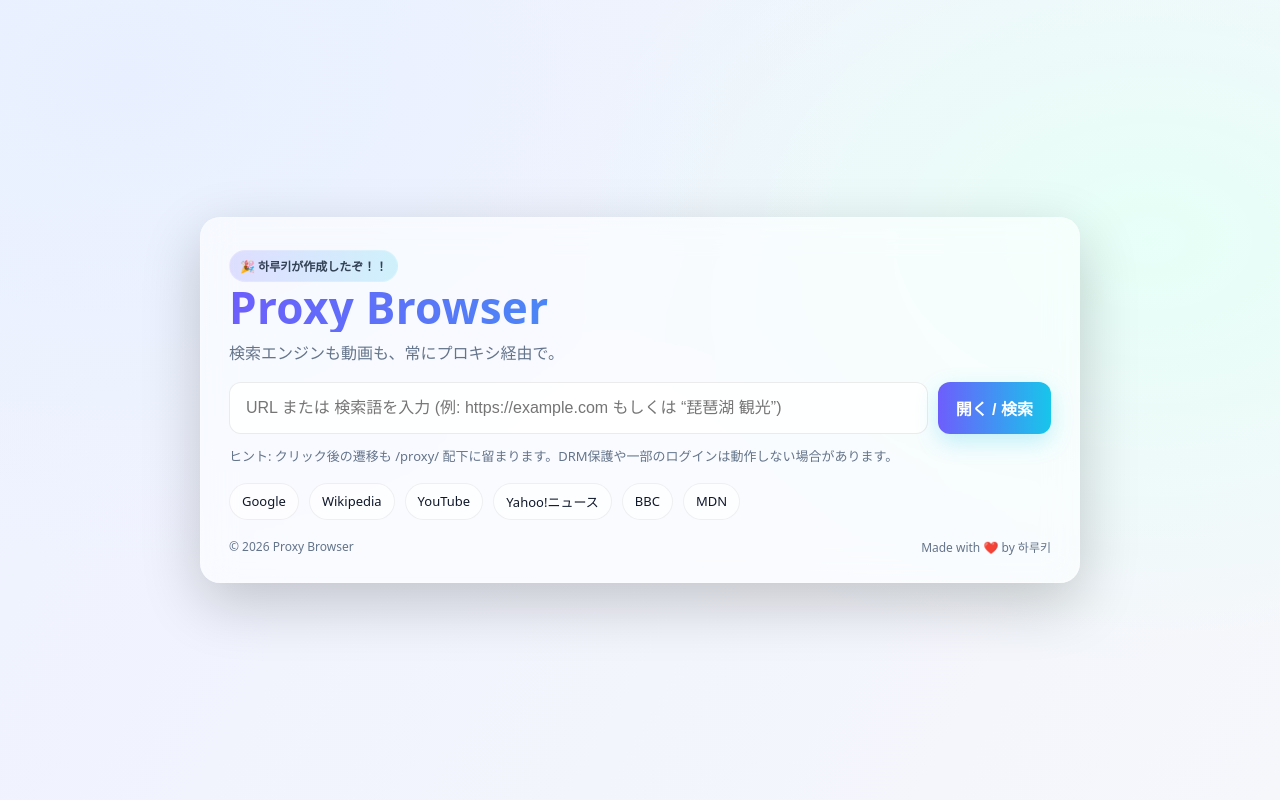
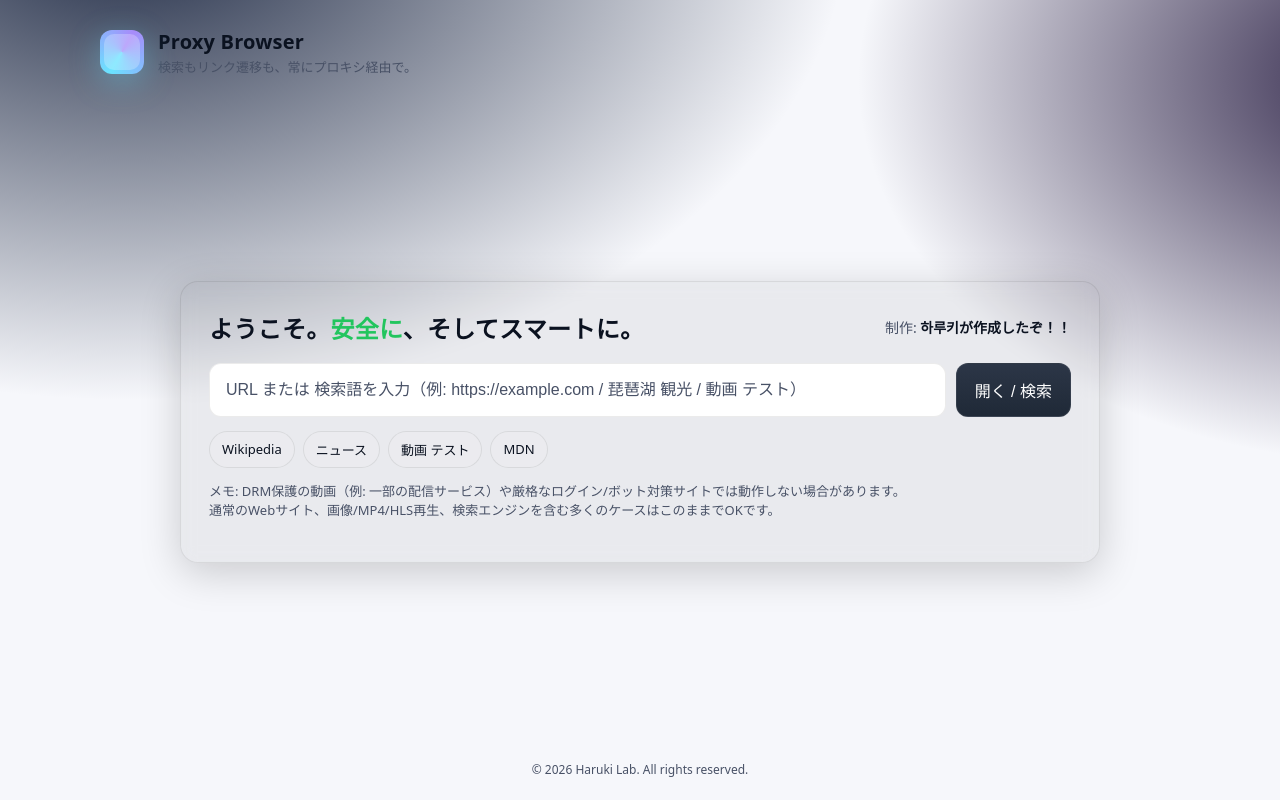
Before and after one commit to proxytest0987/LearningLink-, a website: page public/index.html in a window 1280 px wide. Drawn offline with Linux system fonts and the light colour scheme.

Commit message:
Update index.html

```diff
--- a/public/index.html
+++ b/public/index.html
@@ -3,112 +3,143 @@
 <head>
   <meta charset="utf-8" />
   <meta name="viewport" content="width=device-width,initial-scale=1" />
-  <title>Proxy Browser</title>
-  <meta name="color-scheme" content="light dark" />
+  <title>Proxy Browser — 하루키が作成したぞ！！</title>
+  <meta name="theme-color" content="#101216" />
+  <link rel="icon" href="/favicon.svg" type="image/svg+xml">
   <style>
     :root{
-      --bg:#0f1020; --fg:#101418; --text:#1a1f2b; --muted:#6b7280; --brand:#6d5efc; --brand2:#17c6eb; --glass:rgba(255,255,255,.08);
+      --bg:#0e1116; --card:rgba(255,255,255,.06); --card-border:rgba(255,255,255,.12);
+      --text:#e9eef5; --muted:#a6b0bf; --accent:#6ae3ff; --accent2:#a78bfa; --ok:#22c55e;
+      --input:#141922; --btn:#1f2937; --btntext:#eaf2ff;
     }
     @media (prefers-color-scheme: light){
-      :root{ --bg:#f6f7fb; --fg:#ffffff; --text:#0f172a; --muted:#64748b; --glass:rgba(255,255,255,.6); }
+      :root{ --bg:#f6f7fb; --card:rgba(0,0,0,.05); --card-border:rgba(0,0,0,.08);
+             --text:#0b1220; --muted:#485166; --input:#fff; --btn:#0b1220; --btntext:#fff; }
     }
-    *{ box-sizing:border-box }
+    *{ box-sizing: border-box }
     html,body{ height:100% }
     body{
-      margin:0; font-family: ui-sans-serif, system-ui, -apple-system, Segoe UI, Roboto, "Hiragino Kaku Gothic ProN", "Noto Sans JP", "Yu Gothic UI", "Yu Gothic", Meiryo, sans-serif;
-      color:var(--text); display:grid; place-items:center; background: radial-gradient(1200px 800px at 10% 10%, #1b1740 0%, transparent 60%),
-                               radial-gradient(1000px 700px at 90% 30%, #07253d 0%, transparent 60%),
-                               linear-gradient(120deg, #0d0f1a, #0b0e17);
-      min-height:100%;
+      margin:0; font-family: ui-sans-serif,system-ui,-apple-system,Segoe UI,Roboto,Helvetica,Arial;
+      color:var(--text); background: radial-gradient(1200px 800px at 10% -10%, #1f2a44 0%, transparent 60%),
+                          radial-gradient(1000px 700px at 110% 10%, #2a1f44 0%, transparent 55%),
+                          var(--bg);
     }
-    @media (prefers-color-scheme: light){
-      body{ background:
-        radial-gradient(1200px 800px at 10% 10%, #e8f0ff 0%, transparent 60%),
-        radial-gradient(1000px 700px at 90% 30%, #e6fff7 0%, transparent 60%),
-        linear-gradient(120deg, #eef2ff, #f6f7fb); }
+    .wrap{ min-height:100%; display:grid; grid-template-rows:auto 1fr auto }
+    header{ padding:28px 20px }
+    .brand{
+      display:flex; align-items:center; gap:14px; max-width:1080px; margin:0 auto;
     }
+    .logo{
+      width:44px; height:44px; border-radius:12px; background: conic-gradient(from 210deg, #6ae3ff, #a78bfa, #6ae3ff);
+      box-shadow: 0 8px 30px rgba(106,227,255,.35);
+      position:relative; overflow:hidden;
+    }
+    .logo::after{ content:""; position:absolute; inset:4px; border-radius:10px; background: var(--bg); mix-blend-mode:screen; opacity:.25 }
+    .titles h1{ margin:0; font-size:20px; letter-spacing:.2px }
+    .titles p{ margin:2px 0 0; color:var(--muted); font-size:13px }
+    main{ display:grid; place-items:center; padding:24px 16px }
     .card{
-      width:min(880px, 94vw);
-      backdrop-filter: blur(16px) saturate(120%);
-      background: var(--glass);
-      border:1px solid rgba(255,255,255,.18);
-      border-radius: 20px;
-      padding: 32px 28px 26px;
-      box-shadow: 0 20px 60px rgba(0,0,0,.20);
+      width:min(920px, 100%); background: var(--card); border:1px solid var(--card-border);
+      border-radius:18px; padding:28px; backdrop-filter: blur(8px);
+      box-shadow: 0 10px 40px rgba(0,0,0,.18);
     }
-    h1{
-      margin:0 0 8px; font-size: clamp(28px, 4vw, 44px);
-      letter-spacing:.3px; line-height:1.15;
-      background: linear-gradient(90deg, var(--brand), var(--brand2));
-      -webkit-background-clip: text; background-clip:text; color: transparent;
-      font-weight: 800;
+    .hero{
+      display:flex; align-items:center; justify-content:space-between; gap:16px; flex-wrap:wrap; margin-bottom:18px;
     }
-    .subtitle{ color:var(--muted); margin:0 0 18px; font-size: clamp(14px, 2.2vw, 16px) }
-    .badge{
-      display:inline-flex; gap:8px; align-items:center;
-      padding:6px 10px; border-radius:999px; font-size:12px; font-weight:700;
-      background: linear-gradient(90deg, rgba(109,94,252,.18), rgba(23,198,235,.18));
-      color:#334155; border:1px solid rgba(255,255,255,.2);
-    }
-    @media (prefers-color-scheme: dark){
-      .badge{ color:#e5e7eb }
-    }
-    form{
-      display:flex; gap:10px; margin:16px 0 12px; flex-wrap:wrap
+    .hero h2{ margin:0; font-size:24px; letter-spacing:.3px }
+    .madeby{ color:var(--muted); font-size:14px }
+    .madeby b{ color:var(--text) }
+    .form{
+      display:flex; gap:10px; width:100%; margin-top:8px;
     }
     input[type="text"]{
-      flex:1 1 520px; min-width: 220px;
-      padding:14px 16px; font-size:16px; border-radius:12px; border:1px solid rgba(0,0,0,.08);
-      outline:none; background: rgba(255,255,255,.85);
+      flex:1; padding:14px 16px; font-size:16px; color:var(--text);
+      background: var(--input); border:1px solid var(--card-border); border-radius:12px;
+      outline:none; transition: box-shadow .15s ease, border-color .15s ease;
     }
-    @media (prefers-color-scheme: dark){
-      input[type="text"]{ background: rgba(17,20,28,.6); color:#e5e7eb; border:1px solid rgba(255,255,255,.12)}
+    input[type="text"]::placeholder{ color:var(--muted) }
+    input[type="text"]:focus{ border-color:#70d7ff; box-shadow:0 0 0 4px rgba(112,215,255,.15) }
+    button{
+      padding:14px 18px; font-size:16px; border-radius:12px; border:1px solid rgba(255,255,255,.08);
+      background: linear-gradient(180deg, #2c3647 0%, #1f2937 100%); color:var(--btntext); cursor:pointer;
+      transition: transform .05s ease, box-shadow .15s ease;
     }
-    button{
-      flex: 0 0 auto;
-      padding:14px 18px; font-size:16px; border-radius:12px; border:none; cursor:pointer; font-weight:700;
-      background: linear-gradient(90deg, var(--brand), var(--brand2)); color:white;
-      box-shadow: 0 8px 22px rgba(23,198,235,.25);
+    button:hover{ box-shadow:0 8px 20px rgba(32, 118, 255, .25) }
+    button:active{ transform: translateY(1px) }
+    .chips{ display:flex; gap:8px; flex-wrap:wrap; margin-top:14px }
+    .chip{
+      padding:8px 12px; border-radius:999px; border:1px solid var(--card-border);
+      background: rgba(255,255,255,.06); color:var(--text); font-size:13px; cursor:pointer;
     }
-    .hint{ color:var(--muted); font-size:13px; margin-top:6px }
-    .chips{ display:flex; flex-wrap:wrap; gap:10px; margin-top:18px }
-    .chip{
-      padding:8px 12px; border-radius:999px; font-size:13px; cursor:pointer; user-select:none;
-      background: rgba(255,255,255,.6); border:1px solid rgba(0,0,0,.06)
-    }
-    @media (prefers-color-scheme: dark){
-      .chip{ background: rgba(255,255,255,.06); border:1px solid rgba(255,255,255,.16); color:#e5e7eb }
-    }
-    footer{ margin-top: 18px; font-size: 12px; color: var(--muted); display:flex; justify-content:space-between; gap:12px; flex-wrap:wrap }
-    a.quick{ text-decoration:none; color:inherit }
+    .hint{ margin-top:14px; color:var(--muted); font-size:13px; line-height:1.5 }
+    footer{ padding:22px; text-align:center; color:var(--muted); font-size:12px }
+    .ok{ color: var(--ok) }
   </style>
 </head>
 <body>
-  <main class="card">
-    <div class="badge">🎉 하루키が作成したぞ！！</div>
-    <h1>Proxy Browser</h1>
-    <p class="subtitle">検索エンジンも動画も、常にプロキシ経由で。</p>
+  <div class="wrap">
+    <header>
+      <div class="brand">
+        <div class="logo" aria-hidden="true"></div>
+        <div class="titles">
+          <h1>Proxy Browser</h1>
+          <p>検索もリンク遷移も、常にプロキシ経由で。</p>
+        </div>
+      </div>
+    </header>
 
-    <form action="/go" method="post">
-      <input type="text" name="q" placeholder="URL または 検索語を入力 (例: https://example.com もしくは “琵琶湖 観光”)" autofocus />
-      <button type="submit">開く / 検索</button>
-    </form>
+    <main>
+      <section class="card">
+        <div class="hero">
+          <h2>ようこそ。<span class="ok">安全に</span>、そしてスマートに。</h2>
+          <div class="madeby">制作: <b>하루키が作成したぞ！！</b></div>
+        </div>
 
-    <p class="hint">ヒント: クリック後の遷移も /proxy/ 配下に留まります。DRM保護や一部のログインは動作しない場合があります。</p>
+        <form class="form" action="/go" method="post" onsubmit="return handleSubmit(event)">
+          <input id="q" type="text" name="q" autocomplete="on"
+                 placeholder="URL または 検索語を入力（例: https://example.com / 琵琶湖 観光 / 動画 テスト）" />
+          <button type="submit">開く / 検索</button>
+        </form>
 
-    <div class="chips">
-      <a class="quick chip" href="/proxy/https://www.google.com">Google</a>
-      <a class="quick chip" href="/proxy/https://ja.wikipedia.org">Wikipedia</a>
-      <a class="quick chip" href="/proxy/https://www.youtube.com">YouTube</a>
-      <a class="quick chip" href="/proxy/https://news.yahoo.co.jp">Yahoo!ニュース</a>
-      <a class="quick chip" href="/proxy/https://www.bbc.com">BBC</a>
-      <a class="quick chip" href="/proxy/https://developer.mozilla.org/ja/">MDN</a>
-    </div>
+        <div class="chips">
+          <div class="chip" onclick="quick('https://ja.wikipedia.org')">Wikipedia</div>
+          <div class="chip" onclick="quick('https://news.yahoo.co.jp')">ニュース</div>
+          <div class="chip" onclick="quick('動画 テスト')">動画 テスト</div>
+          <div class="chip" onclick="quick('https://developer.mozilla.org')">MDN</div>
+        </div>
+
+        <p class="hint">
+          メモ: DRM保護の動画（例: 一部の配信サービス）や厳格なログイン/ボット対策サイトでは動作しない場合があります。<br/>
+          通常のWebサイト、画像/MP4/HLS再生、検索エンジンを含む多くのケースはこのままでOKです。
+        </p>
+      </section>
+    </main>
 
     <footer>
-      <span>© 2026 Proxy Browser</span>
-      <span>Made with ❤️ by 하루키</span>
+      © <span id="year"></span> Haruki Lab. All rights reserved.
     </footer>
-  </main>
+  </div>
+
+  <script>
+    document.getElementById('year').textContent = new Date().getFullYear();
+
+    function quick(text){
+      const el = document.getElementById('q');
+      el.value = text;
+      el.focus();
+    }
+
+    function handleSubmit(e){
+      const el = document.getElementById('q');
+      const v = (el.value || '').trim();
+      if(!v){ el.focus(); return false; }
+      // URLっぽい場合に https:// を補完（http/https無しでドメインだけ入れたとき用）
+      const looksLikeUrl = /^\w+:\/\//i.test(v) || (v.includes('.') && !v.includes(' '));
+      if(looksLikeUrl && !/^\w+:\/\//i.test(v)){
+        el.value = 'https://' + v;
+      }
+      return true;
+    }
+  </script>
 </body>
 </html>
```
